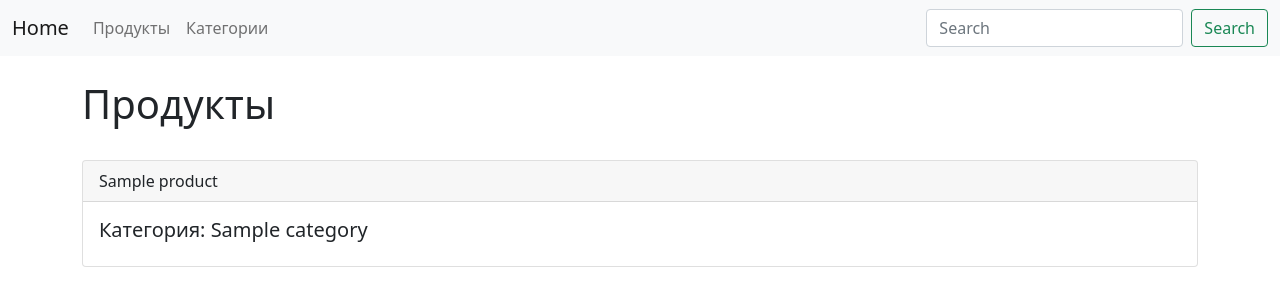
After one commit to Matthewous/netology_python_diplom, a Django app: page /products in a window 1280 px wide. The commit adds this page. Shown: the top 306 px of the page. Run offline with Django 4.2, Linux system fonts and the light colour scheme; tables that the repository leaves empty hold one stand-in row (values such as "Sample post").

Commit message:
products list first version

```diff
--- a/orders/backend/admin.py
+++ b/orders/backend/admin.py
@@ -7,5 +7,4 @@ admin.site.register(Profile)
 admin.site.register(Shop)
 admin.site.register(Category)
 admin.site.register(Product)
-
-# admin.site.register()
+admin.site.register(ProductInfo)
--- a/orders/backend/models.py
+++ b/orders/backend/models.py
@@ -15,7 +15,6 @@ class Profile(models.Model):
     def __str__(self):
         return self.first_name + ' ' + self.last_name
 
-
 class Shop(models.Model):
     name = models.CharField(max_length=50, verbose_name='Название')
     url = models.URLField(verbose_name='Ссылка', null=True, blank=True)
@@ -31,9 +30,13 @@ class Shop(models.Model):
         verbose_name_plural = "Список магазинов"
         ordering = ('-name',)
 
+    def __str__(self):
+        return self.name
+
 class Category(models.Model):
     name = models.CharField(max_length=256,verbose_name='Название')
     shops = models.ManyToManyField(Shop, verbose_name='Магазины', related_name='categories', blank=True)
+
 
     class Meta:
         verbose_name = 'Категория'
@@ -56,3 +59,21 @@ class Product(models.Model):
 
     def __str__(self):
         return self.name
+
+class ProductInfo(models.Model):
+    model = models.CharField(max_length=80, verbose_name='Модель', blank=True)
+    external_id = models.PositiveIntegerField(verbose_name='Внешний ИД')
+    product = models.ForeignKey(Product, verbose_name='Продукт', related_name='product_infos', blank=True,
+                                on_delete=models.CASCADE)
+    shop = models.ForeignKey(Shop, verbose_name='Магазин', related_name='product_infos', blank=True,
+                             on_delete=models.CASCADE)
+    quantity = models.PositiveIntegerField(verbose_name='Количество')
+    price = models.PositiveIntegerField(verbose_name='Цена')
+    price_rrc = models.PositiveIntegerField(verbose_name='Рекомендуемая розничная цена')
+
+    class Meta:
+        verbose_name = 'Информация о продукте'
+        verbose_name_plural = "Информационный список о продуктах"
+        constraints = [
+            models.UniqueConstraint(fields=['product', 'shop', 'external_id'], name='unique_product_info'),
+        ]
--- /dev/null
+++ b/orders/backend/templates/backend/products_list.html
@@ -0,0 +1,22 @@
+{% extends 'base.html' %}
+
+{% block content %}
+    {% block title %}<h1>Продукты</h1>{% endblock %}
+    <br/>
+
+    {% for product in products_list %}
+
+    <div class="card">
+        <div class="card-header">
+            {{ product.name }}
+        </div>
+        <div class="card-body">
+          <h5 class="card-title">Категория: {{ product.category }}</h5>
+          <p class="card-text"></p>
+          <!-- <a href="#" class="btn btn-primary">Go somewhere</a> -->
+        </div>
+    </div>
+    <br/>
+    {% endfor %}
+
+{% endblock %}
--- a/orders/backend/templates/base.html
+++ b/orders/backend/templates/base.html
@@ -1,10 +1,32 @@
-<!DOCTYPE html>
-<html>
-<head>
-    <title>Django</title>
-    <meta charset="utf-8" />
-</head>
-<body>
-    <h2>Hello</h2>
-</body>
+<!doctype html>
+<html lang="en">
+  <head>
+    <!-- Required meta tags -->
+    <meta charset="utf-8">
+    <meta name="viewport" content="width=device-width, initial-scale=1">
+
+    <!-- Bootstrap CSS -->
+    <link href="https://cdn.jsdelivr.net/npm/bootstrap@5.0.2/dist/css/bootstrap.min.css" rel="stylesheet" integrity="sha384-EVSTQN3/azprG1Anm3QDgpJLIm9Nao0Yz1ztcQTwFspd3yD65VohhpuuCOmLASjC" crossorigin="anonymous">
+
+    <title>Hello, world!</title>
+  </head>
+  <body>
+    {% include 'navbar.html' %}
+    <br/>
+    <div class="container">
+        {% block content %}
+        {% endblock %}
+    </div>
+
+    <!-- Optional JavaScript; choose one of the two! -->
+
+    <!-- Option 1: Bootstrap Bundle with Popper -->
+    <script src="https://cdn.jsdelivr.net/npm/bootstrap@5.0.2/dist/js/bootstrap.bundle.min.js" integrity="sha384-MrcW6ZMFYlzcLA8Nl+NtUVF0sA7MsXsP1UyJoMp4YLEuNSfAP+JcXn/tWtIaxVXM" crossorigin="anonymous"></script>
+
+    <!-- Option 2: Separate Popper and Bootstrap JS -->
+    <!--
+    <script src="https://cdn.jsdelivr.net/npm/@popperjs/core@2.9.2/dist/umd/popper.min.js" integrity="sha384-IQsoLXl5PILFhosVNubq5LC7Qb9DXgDA9i+tQ8Zj3iwWAwPtgFTxbJ8NT4GN1R8p" crossorigin="anonymous"></script>
+    <script src="https://cdn.jsdelivr.net/npm/bootstrap@5.0.2/dist/js/bootstrap.min.js" integrity="sha384-cVKIPhGWiC2Al4u+LWgxfKTRIcfu0JTxR+EQDz/bgldoEyl4H0zUF0QKbrJ0EcQF" crossorigin="anonymous"></script>
+    -->
+  </body>
 </html>
--- /dev/null
+++ b/orders/backend/templates/navbar.html
@@ -0,0 +1,39 @@
+<nav class="navbar navbar-expand-lg navbar-light bg-light">
+    <div class="container-fluid">
+      <a class="navbar-brand" href="{% url 'home' %}">Home</a>
+      <button class="navbar-toggler" type="button" data-bs-toggle="collapse" data-bs-target="#navbarSupportedContent" aria-controls="navbarSupportedContent" aria-expanded="false" aria-label="Toggle navigation">
+        <span class="navbar-toggler-icon"></span>
+      </button>
+      <div class="collapse navbar-collapse" id="navbarSupportedContent">
+        <ul class="navbar-nav me-auto mb-2 mb-lg-0">
+          <!-- <li class="nav-item">
+            <a class="nav-link active" aria-current="page" href="#">Home</a>
+          </li> -->
+          <li class="nav-item">
+            <a class="nav-link" href="products">Продукты</a>
+          </li>
+          <li class="nav-item">
+            <a class="nav-link" href="categories">Категории</a>
+          </li>
+          <!-- <li class="nav-item dropdown">
+            <a class="nav-link dropdown-toggle" href="#" id="navbarDropdown" role="button" data-bs-toggle="dropdown" aria-expanded="false">
+              Dropdown
+            </a>
+            <ul class="dropdown-menu" aria-labelledby="navbarDropdown">
+              <li><a class="dropdown-item" href="#">Action</a></li>
+              <li><a class="dropdown-item" href="#">Another action</a></li>
+              <li><hr class="dropdown-divider"></li>
+              <li><a class="dropdown-item" href="#">Something else here</a></li>
+            </ul>
+          </li> -->
+          <!-- <li class="nav-item">
+            <a class="nav-link disabled" href="#" tabindex="-1" aria-disabled="true">Disabled</a>
+          </li> -->
+        </ul>
+        <form class="d-flex">
+          <input class="form-control me-2" type="search" placeholder="Search" aria-label="Search">
+          <button class="btn btn-outline-success" type="submit">Search</button>
+        </form>
+      </div>
+    </div>
+  </nav>
--- a/orders/backend/views.py
+++ b/orders/backend/views.py
@@ -1,6 +1,7 @@
 from django.shortcuts import render
 from django.http import HttpResponse
 from .forms import UserRegistrationForm
+from .models import Product, Category
 
 # Create your views here.
 
@@ -27,3 +28,11 @@ def register(request):
     else:
         user_form = UserRegistrationForm()
     return render(request, 'backend/register.html', {'user_form': user_form})
+
+def all_products(request):
+    products_list = Product.objects.all()
+    return render(request, 'backend/products_list.html', {'products_list': products_list})
+
+def all_categories(request):
+    categories_list = Category.objects.all()
+    return render(request, 'backend/categories_list.html', {'categories_list': categories_list})
--- a/orders/orders/urls.py
+++ b/orders/orders/urls.py
@@ -21,6 +21,8 @@ from backend import views
 urlpatterns = [
     path('admin/', admin.site.urls),
     path('', views.index, name='home'),
+    path('products', views.all_products, name='products_list'),
+    path('categories', views.all_categories, name='categories'),
     path('register', views.register, name='register'),
     path('login', views.login, name='login'),
 ]
```
Also changed, not shown: orders/backend/migrations/0003_productinfo_productinfo_unique_product_info.py (added).
